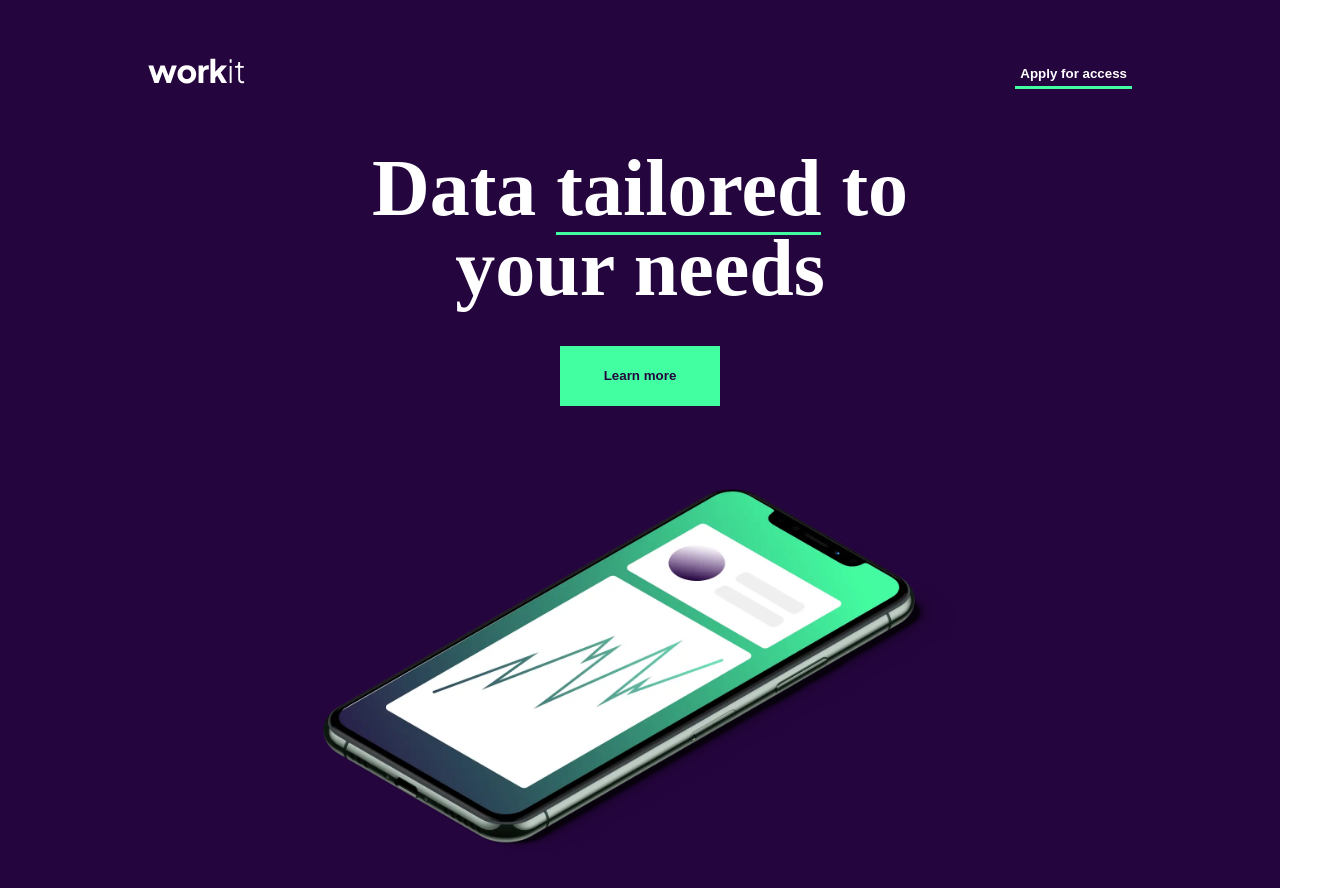
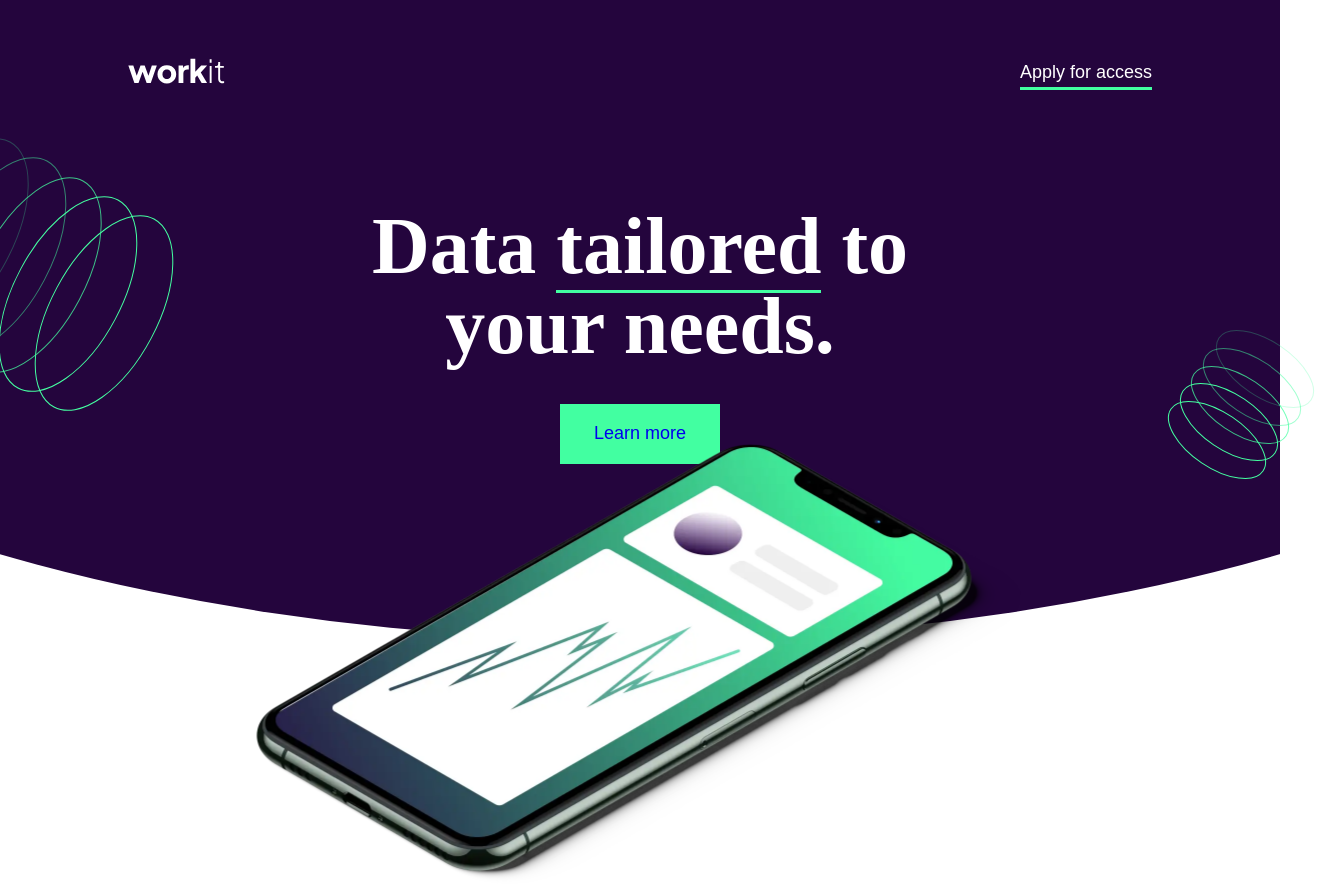
Before and after one commit to BigO-Dev/workit-landing-page, a website: page starter-code/index.html in a window 1280 px wide. Shown: the top 888 px of the page, 1328 px wide, since content can reach past the window. Drawn offline with Linux system fonts and the light colour scheme.

Commit message:
Add html and css for hero

```diff
--- a/starter-code/index.html
+++ b/starter-code/index.html
@@ -49,30 +49,29 @@
 
   Apply for access -->
     <header class="hero">
-      <div class="container flex-even">
-        <div class="hero__logo">
-          <a href="/">
-            <img
-              src="./assets/images/logo-light.svg"
-              alt="Workit logo"
-              width="97"
-              height="26"
-            />
-          </a>
+      <div class="hero__row">
+        <div class="header__logo">
+          <img src="./assets/images/logo-light.svg" alt="Workit logo" />
         </div>
-        <div class="header__cta">
-          <a href="#">
-            <button class="btn btn-secondary">Apply for access</button>
-          </a>
+        <div class="header__btn">
+          <a href="#">Apply for access</a>
         </div>
       </div>
-      <div class="hero__headline txt-center">
-        <h1>Data <span>tailored</span> to your needs</h1>
-        <a href="#">
-          <button class="btn btn-primary">Learn more</button>
-        </a>
-        <img src="./assets/images/image-hero.webp" alt="" />
-      </div>
+      <div class="hero__headline">
+        <h1>Data <span>tailored</span> to your needs.</h1>
+        <button class="btn__primary">
+          <a href="#">Learn more</a>
+        </button>
     </header>
+    <img src="./assets/images/image-hero.webp" alt="" class="hero__image" width="767" height="441"  >
+    <img src="./assets/images/bg-pattern-1.svg" alt="" class="hero__pattern-1" width="341" height="317" >
+    <img src="./assets/images/bg-pattern-2.svg" alt="" class="hero__pattern-2" width="174" height="181" >
+
+
+
+
+
+
+
   </body>
 </html>
--- a/starter-code/style.css
+++ b/starter-code/style.css
@@ -52,10 +52,6 @@ img {
   height: auto;
 }
 
-a {
-  text-decoration: none;
-}
-
 ul {
   list-style-type: none;
 }
@@ -65,11 +61,13 @@ h2,
 h3 {
   font-family: var(--ff-heading);
   font-weight: 600;
+  text-align: center;
 }
 
 h1 {
   font-size: 8rem;
   line-height: 80px;
+  color: var(--clr-white-1);
 }
 
 h2 {
@@ -82,81 +80,79 @@ h3 {
   line-height: 40px;
 }
 
-/* Utility Classes */
-.container {
-  max-width: 80%;
-  margin: 0 auto;
-  padding: 0 2rem;
+.hero {
+  background-color: var(--clr-purple);
+  min-height: 100vh;
+  clip-path: ellipse(100% 80% at 50% 0%);
+  position: relative;
 }
 
-.txt-center {
-  text-align: center;
+.hero__row {
+  display: flex;
+  justify-content: space-between;
+  width: 80%;
+  margin-inline: auto;
+  padding-block: 5.8rem;
 }
 
-.flex-even {
-  display: flex;
-  justify-content: space-between;
+.header__btn a {
+  color: var(--clr-white-1);
+  text-decoration: none;
+  border-bottom: 3px solid var(--clr-green);
+  padding-bottom: 0.5rem;
 }
 
-.btn {
-  border: none;
-  display: inline-block;
-  padding: 1rem 2rem;
-  cursor: pointer;
-}
-
-.btn-primary {
-  background-color: var(--clr-green);
-  color: var(--clr-purple);
-  font-family: var(--ff-body);
-  font-weight: var(--fw-bold);
-  width: 16rem;
-  height: 6rem;
-}
-
-.btn-primary:hover {
-  background-color: var(--clr-purple);
-  border: 2px solid var(--clr-green);
+.header__btn a:hover {
   color: var(--clr-green);
-}
-
-.btn-secondary {
-  color: var(--clr-white-1);
-  background-color: var(--clr-purple);
-  border-bottom: 3px solid var(--clr-green);
-  padding: 0.5rem;
-  font-family: var(--ff-body);
-  font-weight: var(--fw-bold);
-}
-
-.btn-secondary:hover {
-  color: var(--clr-green);
-}
-
-.btn .text-center {
-  text-align: center;
-}
-
-.hero {
-  background-color: var(--clr-purple);
-  padding: 5.8rem 0;
 }
 
 .hero__headline {
   display: grid;
+  place-items: center;
   gap: 3.8rem;
+  text-align: center;
+  width: 64rem;
   margin: 5.5rem auto;
-  max-width: 63.5rem;
-}
-
-.hero__headline h1 {
-  color: var(--clr-white-1);
 }
 
 .hero__headline span {
   border-bottom: 3px solid var(--clr-green);
 }
 
-.hero__headline img {
-  margin-top: 4.5rem;
+.btn__primary {
+  background-color: var(--clr-green);
+  color: var(--clr-purple);
+  font-size: 1.8rem;
+  font-weight: 500;
+  border: none;
+  padding: 1.3rem 3.2rem;
+  width: 16rem;
+  height: 6rem;
 }
+
+.btn__primary a {
+  text-decoration: none;
+}
+
+.hero__image {
+  text-align: center;
+  object-fit: cover;
+  position: absolute;
+  top: 50%;
+  left: 50%;
+  transform: translate(-50%, 10%);
+}
+
+.hero__pattern-1 {
+  position: absolute;
+  top: 11.6rem;
+  left: -13.8rem;
+  z-index: 1;
+}
+
+.hero__pattern-2 {
+  position: absolute;
+  top: 31.4rem;
+  right: -4.8rem;
+  z-index: 1;
+}
```
